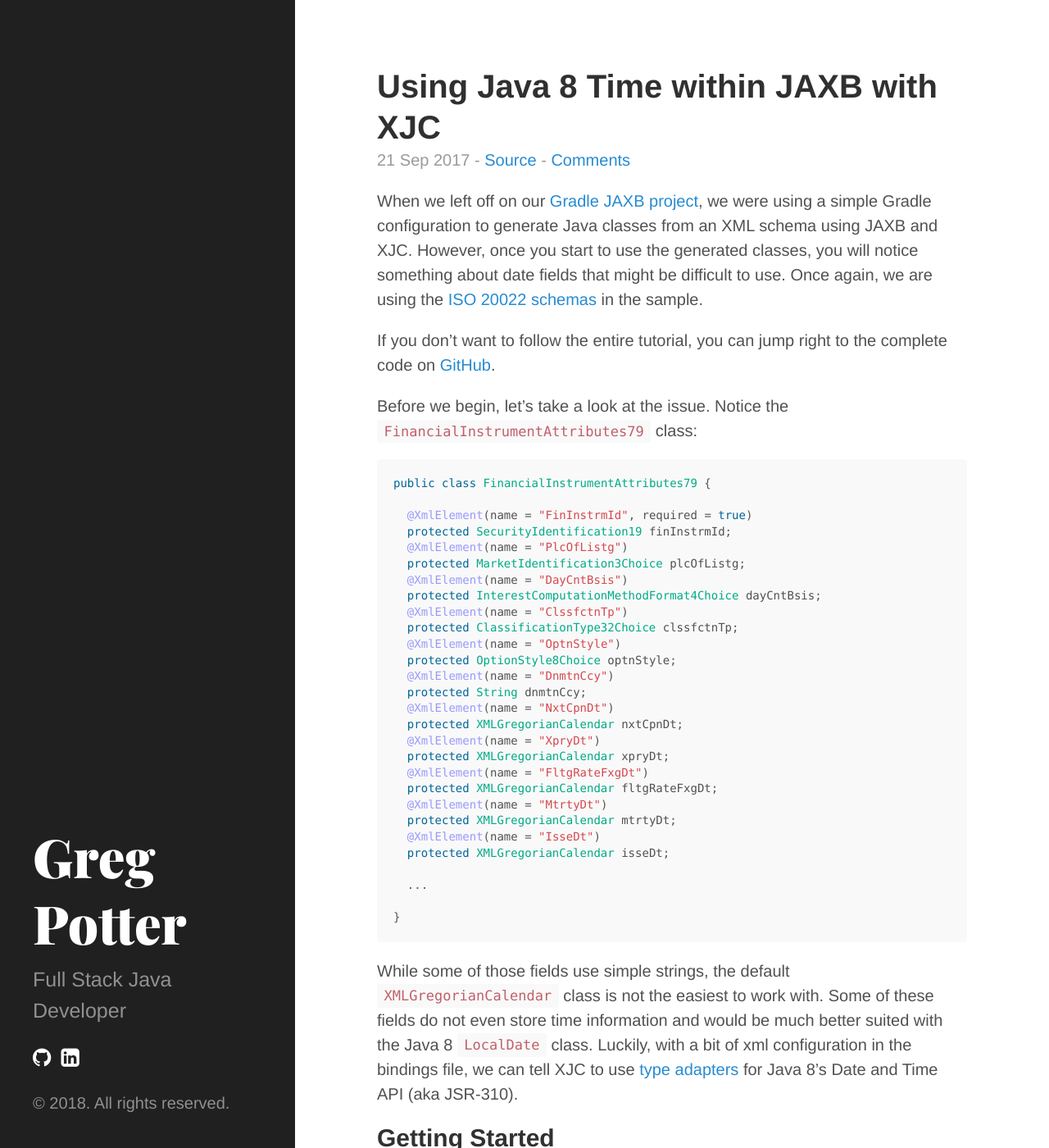
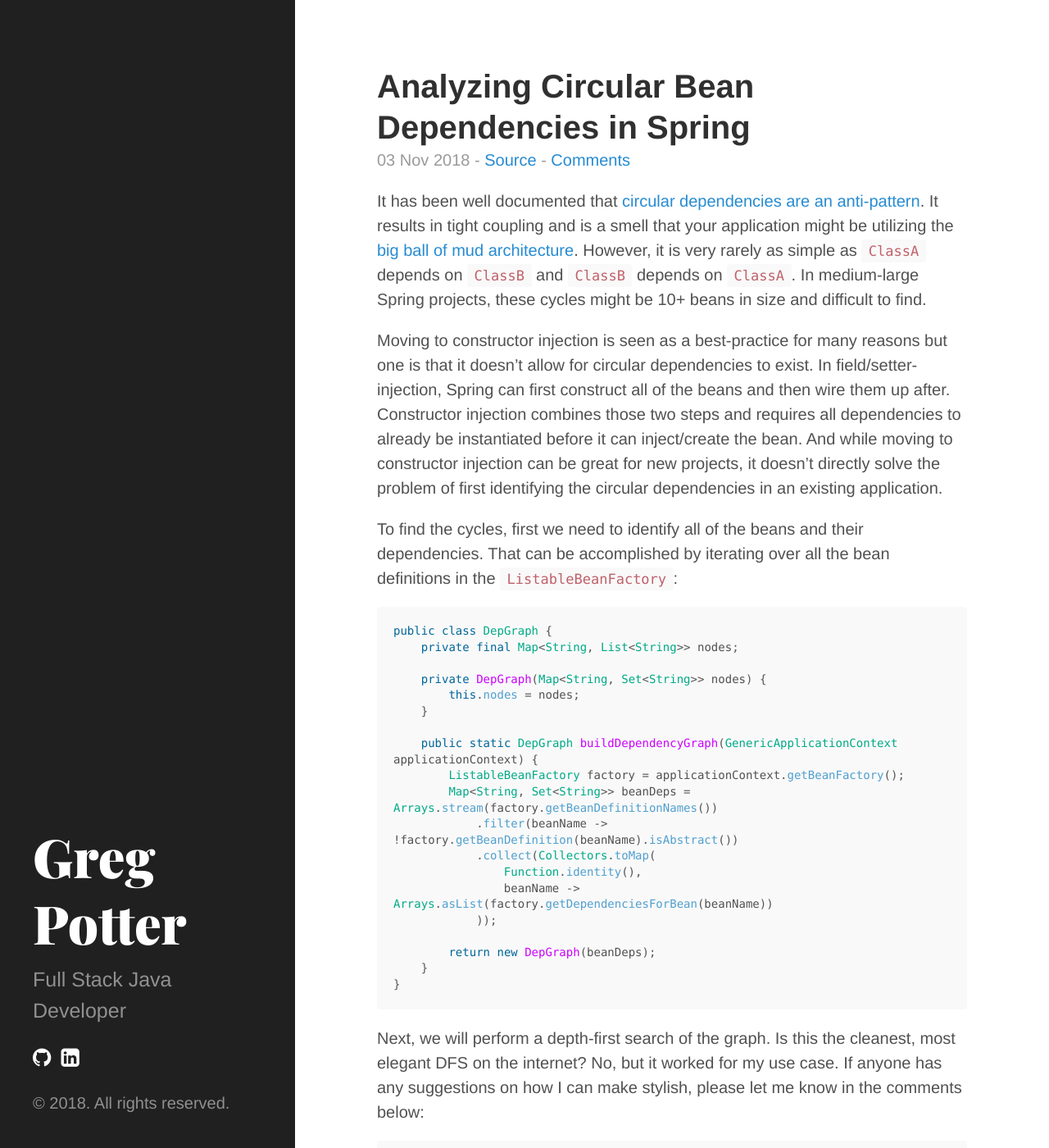
Before and after one commit to gdpotter/gdpotter.github.io, a Jekyll site: the page built from index.html, in a window 1280 px wide and 1400 px high. Shown: the whole window at 82% size. Built offline with Jekyll 4.4.1, drawn with Linux system fonts in a browser that asks for light colours; nearby versions of some CDN libraries; the list of posts is cut into pages by our own code; comment, search, counter and statistics services are not loaded; some of the changed text lies outside the part shown.

Commit message:
Add more medium posts + spring circular dependencies

````diff
--- /dev/null
+++ b/_posts/2018-11-03-analyzing-spring-circular-dependencies.md
@@ -0,0 +1,71 @@
+---
+layout: post
+title: Analyzing Circular Bean Dependencies in Spring
+comments: true
+github: https://gist.github.com/gdpotter/55e68308ac191308c294a2cc42e596b2
+crosspost_to_medium: true
+---
+It has been well documented that [circular dependencies are an anti-pattern](https://en.wikipedia.org/wiki/Circular_dependency#Problems_of_circular_dependencies). It results in tight coupling and is a smell that your application might be utilizing the [big ball of mud architecture](https://en.wikipedia.org/wiki/Big_ball_of_mud). However, it is very rarely as simple as `ClassA` depends on `ClassB` and `ClassB` depends on `ClassA`. In medium-large Spring projects, these cycles might be 10+ beans in size and difficult to find.
+
+Moving to constructor injection is seen as a best-practice for many reasons but one is that it doesn't allow for circular dependencies to exist. In field/setter-injection, Spring can first construct all of the beans and then wire them up after. Constructor injection combines those two steps and requires all dependencies to already be instantiated before it can inject/create the bean. And while moving to constructor injection can be great for new projects, it doesn't directly solve the problem of first identifying the circular dependencies in an existing application.
+
+To find the cycles, first we need to identify all of the beans and their dependencies. That can be accomplished by iterating over all the bean definitions in the `ListableBeanFactory`:
+```java
+public class DepGraph {
+    private final Map<String, List<String>> nodes;
+
+    private DepGraph(Map<String, Set<String>> nodes) {
+        this.nodes = nodes;
+    }
+
+    public static DepGraph buildDependencyGraph(GenericApplicationContext applicationContext) {
+        ListableBeanFactory factory = applicationContext.getBeanFactory();
+        Map<String, Set<String>> beanDeps = Arrays.stream(factory.getBeanDefinitionNames())
+            .filter(beanName -> !factory.getBeanDefinition(beanName).isAbstract())
+            .collect(Collectors.toMap(
+                Function.identity(),
+                beanName -> Arrays.asList(factory.getDependenciesForBean(beanName))
+            ));
+
+        return new DepGraph(beanDeps);
+    }
+}
+```
+
+Next, we will perform a depth-first search of the graph. Is this the cleanest, most elegant DFS on the internet? No, but it worked for my use case. If anyone has any suggestions on how I can make stylish, please let me know in the comments below:
+```java
+public Set<String> calculateCycles() {
+    Set<String> visited =  new HashSet<>();
+    return nodes.keySet().stream()
+        .map(node -> calculateCycles(node, visited, Collections.emptyList()))
+        .flatMap(Set::stream)
+        .collect(Collectors.toSet());
+}
+
+private Set<String> calculateCycles(String node, Set<String> visited, List<String> path) {
+    if (visited.contains(node)) {
+        return Collections.emptySet();
+    }
+
+    List<String> newPath = new LinkedList<>(path);
+    newPath.add(node);
+    visited.add(node);
+
+    if (path.contains(node)) {
+        List<String> cycle = newPath.subList(path.indexOf(node), path.size());
+        return Collections.singleton(String.join("->", cycle));
+    }
+    List<String> deps = nodes.getOrDefault(node, Collections.emptyList());
+    return deps.stream()
+        .map(dep -> calculateCycles(dep, visited, newPath))
+        .flatMap(Set::stream)
+        .collect(Collectors.toSet());
+}
+```
+
+We begin by creating a `HashSet` to keep track of all the bean names that have been already visited in the search. Since the graph likely has cycles, we wouldn't want to get stuck in an endless loop. We then begin iterating through the map invoking the next method for each entry. For each entry, we recursively explore all of its dependencies while keeping track of the path we took to get there. If the new node is already in that path, then we have found a cycle.
+
+I'm just returning a collection of `String` (ie `"A->B->C->D->A"`) but you can adapt that to return a List or real class depending on your use case case.
+
+I found this to be very helpful in identifying problematic portions of my codebase. My team is slowly working on untangling this web of beans
+and working to avoid these in the future.
````
Also changed, not shown: _posts/2017-05-24-custom-spring-mvc-jackson.md (+1 -0 lines), _posts/2017-09-21-jaxb-java-time.md (+1 -0 lines), .jekyll-crosspost_to_medium/medium_crossposted.yml.
